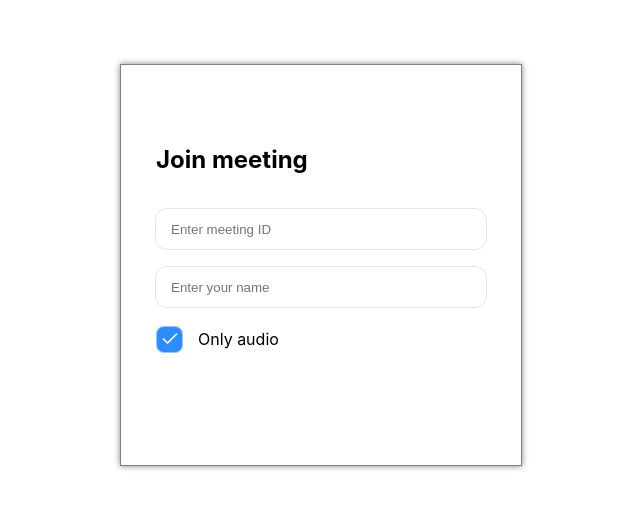
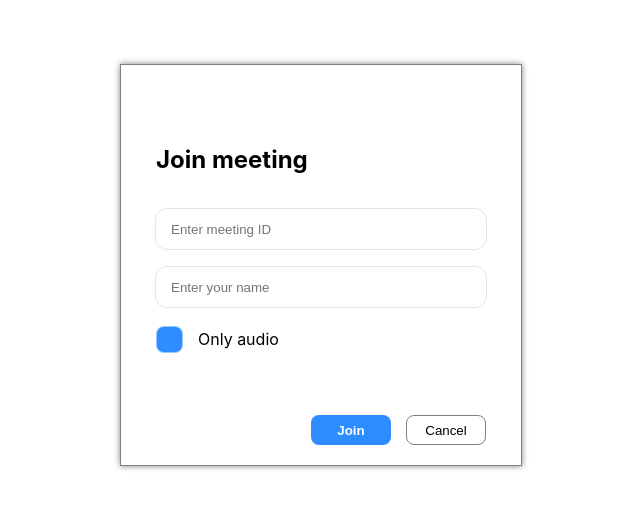
Before and after one commit to turkalpjr/discordclonefrontend, a React (Create React App) app: page /join-room in a window 1280 px wide. Shown: the part 135-644 px from the top of the page, without its empty margins (319-959 px from the left). Built offline with nearby package versions, Linux system fonts and the light colour scheme.

Commit message:
join_meeting
join_meeting

```diff
--- a/package.json
+++ b/package.json
@@ -7,6 +7,7 @@
     "@testing-library/jest-dom": "^5.16.5",
     "@testing-library/react": "^13.4.0",
     "@testing-library/user-event": "^14.4.3",
+    "axios": "^1.4.0",
     "react": "^18.2.0",
     "react-dom": "^18.2.0",
     "react-redux": "^8.0.5",
--- /dev/null
+++ b/src/JoinRoomPage/ErrorMessage.js
@@ -0,0 +1,11 @@
+import React from 'react';
+
+const ErrorMessage = ({errorMessage}) => {
+    return (
+        <div className='error_message_container'>
+            {errorMessage && (<p className='error_message_paragraph'> {errorMessage} </p>)}
+        </div>
+    );
+};
+
+export default ErrorMessage;
--- /dev/null
+++ b/src/JoinRoomPage/JoinRoomButtons.js
@@ -0,0 +1,30 @@
+import React from 'react';
+import { useNavigate } from 'react-router-dom';
+const Button = ({ buttonText, cancelButton = false, onClickHandler }) => {
+    const buttonClass = cancelButton ? 'join_room_cancel_button' : 'join_room_success_button';
+    return (
+        <button onClick={onClickHandler} className={buttonClass}>
+            {buttonText}
+        </button>
+    );
+}
+
+const JoinRoomButtons = ({ handleJoinRoom, isRoomHost }) => {
+    const successButtonText = isRoomHost ? 'Host' : 'Join';
+
+    const navigate = useNavigate();
+    const pushToIntroductionPage = () => {
+        navigate('/');
+    };
+    return (
+        <div className='join_room_buttons_container'>
+            <Button buttonText={successButtonText}
+                onClickhandler={handleJoinRoom}
+            />
+            <Button buttonText='Cancel' cancelButton onClickHandler={pushToIntroductionPage}
+            ></Button>
+        </div>
+    );
+};
+
+export default JoinRoomButtons;
--- a/src/JoinRoomPage/JoinRoomContent.js
+++ b/src/JoinRoomPage/JoinRoomContent.js
@@ -1,23 +1,68 @@
 import React, { useState } from 'react';
 import JoinRoomInputs from './JoinRoomInputs';
-import {connect} from 'react-redux';
+import { connect } from 'react-redux';
 import OnlyWithAudioCheckbox from './OnlyWithAudioCheckbox';
+import { setConnectOnlyWithAudio } from '../store/actions';
+import ErrorMessage from './ErrorMessage';
+import JoinRoomButtons from './JoinRoomButtons';
+import { useNavigate } from 'react-router-dom';
+import {getRoomExists} from '../utils/api';
+
 const JoinRoomContent = (props) => {
-    const {isRoomHost}= props;
+    const { isRoomHost, setConnectOnlyWithAudio, connectOnlyWithAudio } = props;
     const [roomIdValue, setRoomIdValue] = useState('');
     const [nameValue, setNameValue] = useState('');
+    const [errorMessage, setErrorMessage] = useState(null);
+    const navigate = useNavigate();
+
+    const handleJoinRoom = async () => {
+        if (isRoomHost) {
+            createRoom();
+        } else {
+           await joinRoom();
+        }
+    };
+
+    const joinRoom = async () => {
+        const responseMessage = await getRoomExists(roomIdValue);
+        const { roomExists, full } = responseMessage;
+        if (roomExists) {
+            if (full) {
+                setErrorMessage('Meeting is full. Please try again later.')
+            } else {
+                //join a room!
+                //save in our redux store meeting id which was provider by the user who would like to join
+                navigate('/room')
+            }
+        } else {
+            setErrorMessage('Meeting not found. Check your meeting id');
+        }
+    };
+
+    const createRoom = () => {
+        navigate('/room');
+    }
+
     return (
         <>
-           <JoinRoomInputs roomIdValue={roomIdValue} setRoomIdValue={setRoomIdValue} nameValue={nameValue} setNameValue={setNameValue} isRoomHost= {isRoomHost}
-           />
-           <OnlyWithAudioCheckbox/>
+            <JoinRoomInputs roomIdValue={roomIdValue} setRoomIdValue={setRoomIdValue} nameValue={nameValue} setNameValue={setNameValue} isRoomHost={isRoomHost}
+            />
+            <OnlyWithAudioCheckbox setConnectOnlyWithAudio={setConnectOnlyWithAudio} connectOnlyWithAudio={connectOnlyWithAudio} />
+            <ErrorMessage errorMessage={errorMessage} />
+            <JoinRoomButtons handleJoinRoom={handleJoinRoom} isRoomHost={isRoomHost} />
         </>
     );
 };
 
-const mapStoreStateToProps=(state)=>{
+const mapStoreStateToProps = (state) => {
     return {
         ...state,
     }
 }
-export default connect(mapStoreStateToProps) (JoinRoomContent);
+
+const mapActionsToProps = (dispatch) => {
+    return {
+        setConnectOnlyWithAudio: (onlyWithAudio) => dispatch(setConnectOnlyWithAudio(onlyWithAudio))
+    }
+}
+export default connect(mapStoreStateToProps, mapActionsToProps)(JoinRoomContent);
--- a/src/JoinRoomPage/OnlyWithAudioCheckbox.js
+++ b/src/JoinRoomPage/OnlyWithAudioCheckbox.js
@@ -1,13 +1,14 @@
 import React from 'react';
 import CheckImg from '../resources/images/check.png'
-const OnlyWithAudioCheckbox = (props) => {
+const OnlyWithAudioCheckbox = ({ connectOnlyWithAudio, setConnectOnlyWithAudio }) => {
     const handleConnectionTypeChange = () => {
-        //change info in our store about connection type
+        setConnectOnlyWithAudio(!connectOnlyWithAudio);
     }
     return (
         <div className='checkbox_container'>
             <div className='checkbox_connection' onClick={handleConnectionTypeChange}>
-                <img className='checkbox_image' src={CheckImg}></img>
+                {connectOnlyWithAudio && (<img className='checkbox_image' src={CheckImg}></img>
+                )}
             </div>
             <p className='checkbox_container_paragraph'> Only audio</p>
         </div>
--- a/src/store/actions.js
+++ b/src/store/actions.js
@@ -1,5 +1,6 @@
 const Actions = {
     SET_IS_ROOM_HOST: "SET_IS_ROOM_HOST",
+    SET_CONNECT_ONLY_WITH_AUDIO: 'SET_CONNECT_ONLY_WITH_AUDIO'
 };
 
 export const setIsRoomHost = (isRoomHost) => {
@@ -9,4 +10,10 @@ export const setIsRoomHost = (isRoomHost) => {
     };
 };
 
+export const setConnectOnlyWithAudio = (onlyWithAudio) => {
+    return {
+        type: Actions.SET_CONNECT_ONLY_WITH_AUDIO,
+        onlyWithAudio
+    };
+};
 export default Actions;
--- a/src/store/reducer.js
+++ b/src/store/reducer.js
@@ -3,7 +3,8 @@ import Actions from './actions';
 
 const initState = {
     identity: '',
-    isRoomHost: false
+    isRoomHost: false,
+    connectOnlyWithAudio: false
 };
 
 const reducer = (state = initState, action) => {
@@ -13,6 +14,11 @@ const reducer = (state = initState, action) => {
                 ...state,
                 isRoomHost: action.isRoomHost,
             };
+        case Actions.SET_CONNECT_ONLY_WITH_AUDIO:
+            return {
+                ...state,
+                connectOnlyWithAudio: action.onlyWithAudio,
+            }
         default:
             return state;
     }
--- /dev/null
+++ b/src/utils/api.js
@@ -0,0 +1,8 @@
+import axios from 'axios';
+
+const serverApi = 'http://localhost:5002/api';
+
+export const getRoomExists = async (roomId) => {
+    const response = await axios.get(`${serverApi}/room-exists/${roomId}`);
+    return response.data;
+};
```
